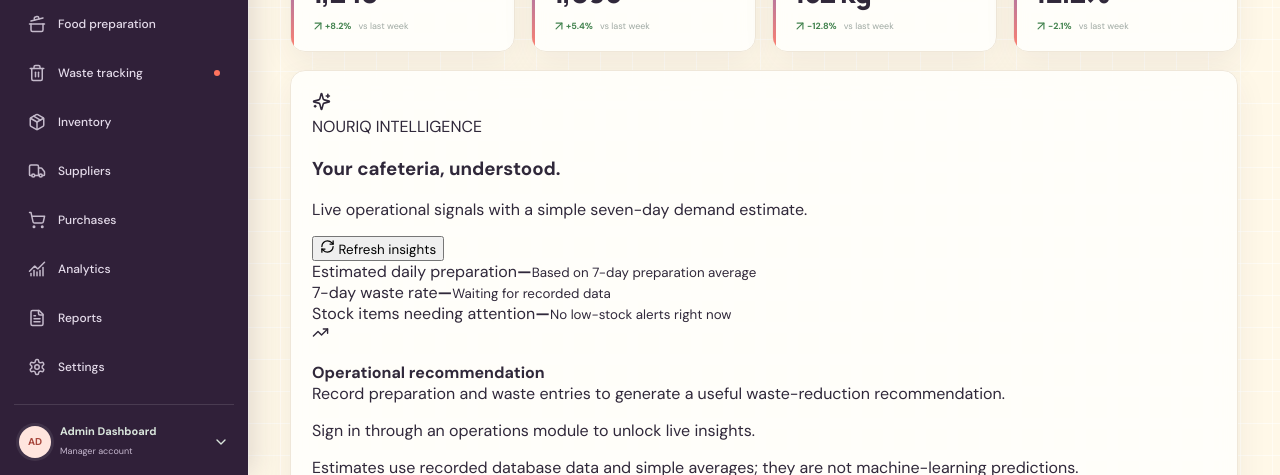
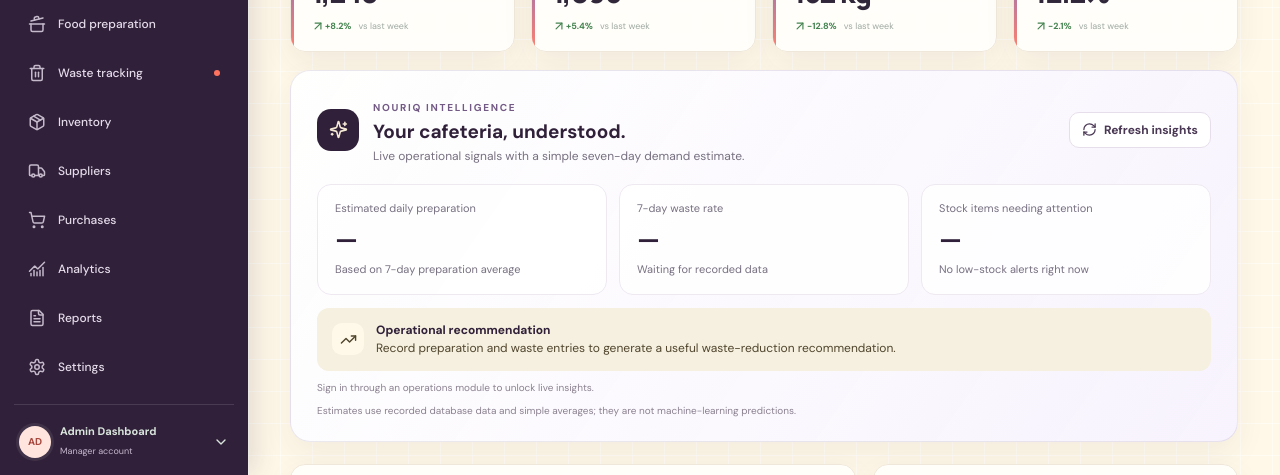
Before and after one commit to aradhana-bit/NOURIQ, a React (Vite) app in the folder frontend/: page / in a window 1280 px wide. Shown: the part 325-800 px from the top of the page. Built offline with nearby package versions, Linux system fonts and the light colour scheme; no server answers.

Commit message:
Style NOURIQ intelligence dashboard panel

```diff
--- a/frontend/src/styles.css
+++ b/frontend/src/styles.css
@@ -515,3 +515,25 @@ body{background:#FFF8E8;color:#30283A}
 .negative{color:#D65E50}
 .nav-item.selected .nav-dot{background:#B7E65A}
 @media(max-width:700px){.sidebar{box-shadow:12px 0 35px rgba(48,32,57,.4)}}
+
+/* NOURIQ intelligence panel */
+.intelligence-panel{margin:0 0 22px;padding:24px 26px;background:linear-gradient(125deg,rgba(255,255,255,.96),rgba(247,242,255,.92));border:1px solid rgba(90,72,115,.12);border-radius:20px;box-shadow:0 12px 32px rgba(48,32,57,.06)}
+.intelligence-heading{display:flex;align-items:center;gap:14px}
+.intelligence-symbol{width:42px;height:42px;display:grid;place-items:center;border-radius:14px;background:#302039;color:#f4e7d3;flex:none}
+.intelligence-heading>div:nth-child(2){flex:1}
+.intelligence-kicker{font-size:10px;letter-spacing:1.7px;font-weight:800;color:#735a85}
+.intelligence-heading h3{margin:3px 0 4px;font-size:19px;color:#302039}
+.intelligence-heading p{margin:0;color:#777080;font-size:12px}
+.intelligence-refresh{display:flex;align-items:center;gap:7px;border:1px solid #e6deea;background:#fff;border-radius:10px;padding:9px 12px;color:#493754;font-size:12px;font-weight:700;cursor:pointer}
+.intelligence-cards{display:grid;grid-template-columns:repeat(3,minmax(0,1fr));gap:12px;margin-top:20px}
+.intelligence-card{padding:16px 17px;border:1px solid #eee8f1;border-radius:14px;background:rgba(255,255,255,.82);min-width:0}
+.intelligence-card span,.intelligence-card small{display:block;color:#777080;font-size:11px}
+.intelligence-card strong{display:block;margin:8px 0 5px;font-size:25px;letter-spacing:-.6px;color:#302039}
+.intelligence-card small{line-height:1.5}
+.intelligence-advice{display:flex;align-items:center;gap:12px;margin-top:13px;padding:13px 15px;background:#f5f0df;border-radius:12px;color:#51452d}
+.advice-icon{width:32px;height:32px;display:grid;place-items:center;background:#fff9e9;border-radius:10px;flex:none}
+.intelligence-advice p{margin:0;font-size:12px;line-height:1.55}
+.intelligence-advice b{color:#302039}
+.intelligence-disclaimer,.intelligence-note{margin:10px 0 0;color:#8b8290;font-size:10px}
+.intelligence-empty{padding:24px 0;color:#777080;font-size:13px}
+@media(max-width:760px){.intelligence-panel{padding:18px}.intelligence-heading{flex-wrap:wrap}.intelligence-refresh{margin-left:56px}.intelligence-cards{grid-template-columns:1fr}.intelligence-card strong{font-size:22px}}
```
